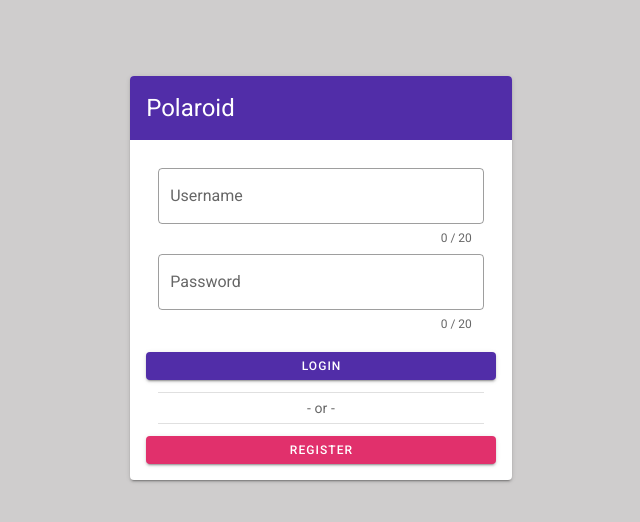
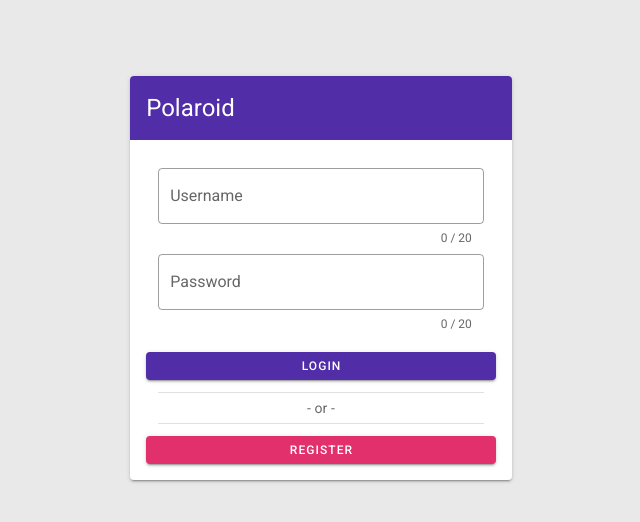
Before and after one commit to Polaroid-Soen-341/SOEN341, a Vue app in the folder frontend/: page /settings in a window 1280 px wide. Shown: the top 522 px of the page, without its empty margins (319-959 px from the left). Built offline with nearby package versions, Linux system fonts and the light colour scheme; what vue-session would draw is missing.

Commit message:
#5 Adding user profiles and connection page

```diff
--- a/frontend/src/App.vue
+++ b/frontend/src/App.vue
@@ -11,6 +11,6 @@ export default {
 </script>
 <style>
 .v-application--wrap {
-  background-color: rgb(207, 205, 205);
+  background-color: rgb(233, 233, 233);
 }
 </style>
```
